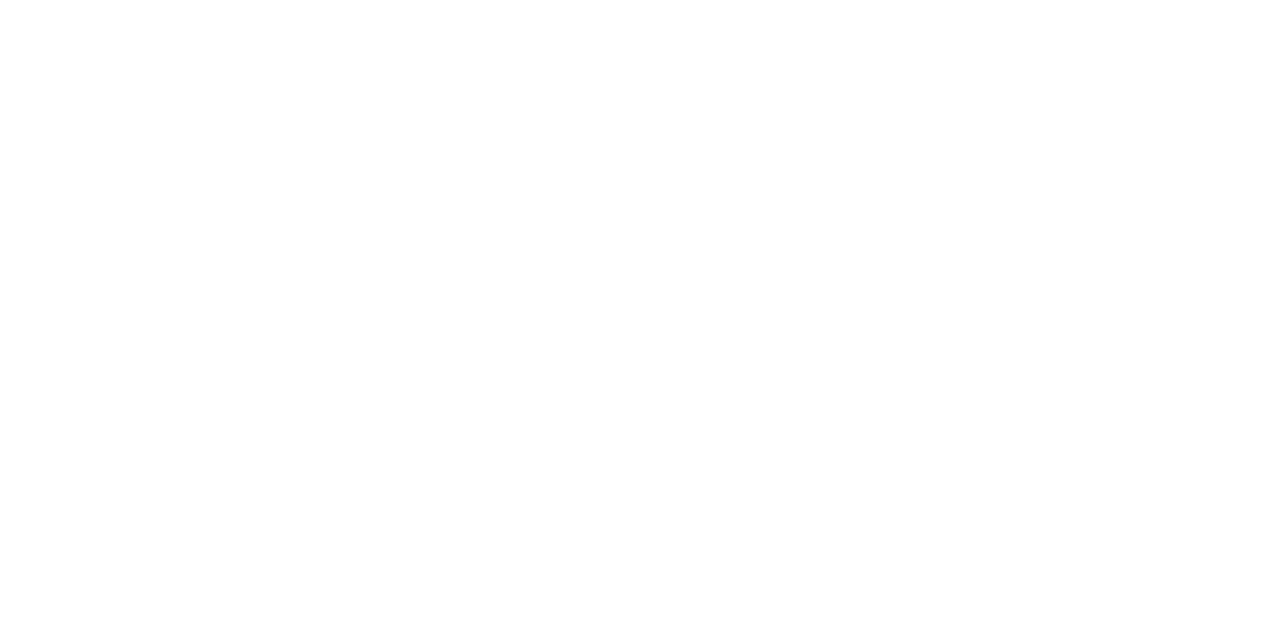
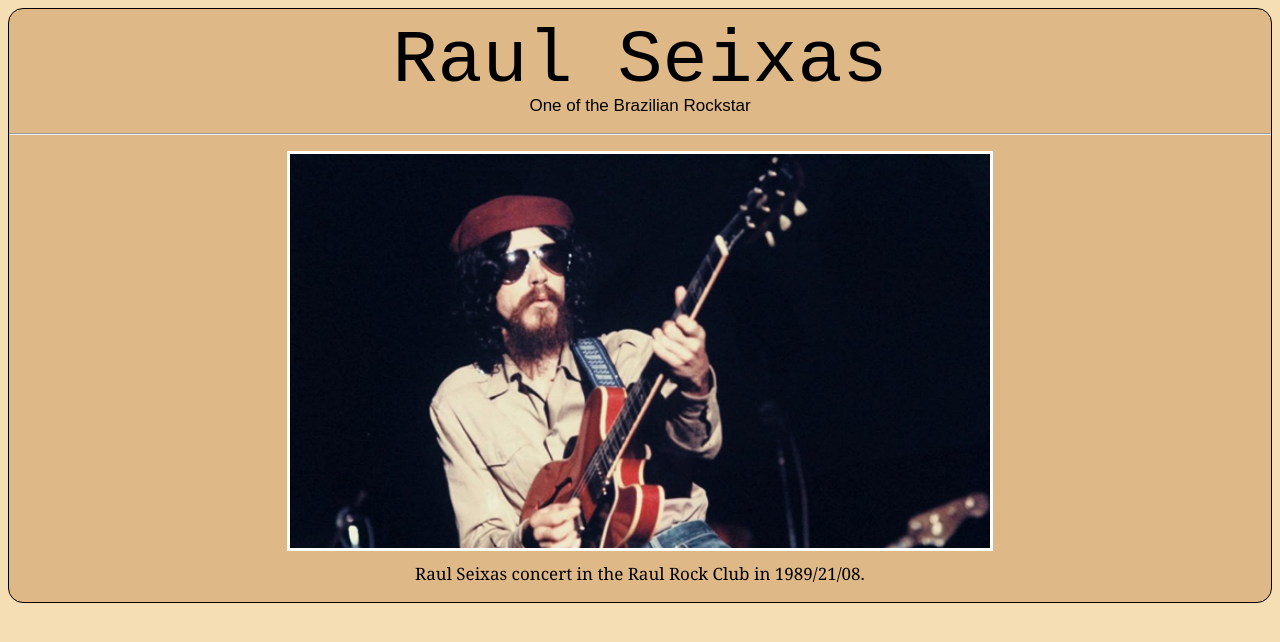
Before and after one commit to albertKCR/tribute-page-codecamp, a plain HTML site: page index.html in a window 1280 px wide. Drawn offline with Linux system fonts and the light colour scheme.

Commit message:
title and image

```diff
--- a/index.html
+++ b/index.html
@@ -1,12 +1,68 @@
 <!DOCTYPE html>
 <html lang="en">
 <head>
+    <title>Raul Seixas</title>
     <meta charset="UTF-8">
     <style>
+        body{
+            background-color: #F5DEB3;
+        }
+        #main{
+            background-color: #DEB887;
+            border-radius: 15px;
+            border-color: black;
+            border-style: solid;
+            border-width: 1px;
+        }
+        #title{
+            color: #000000;
 
+            text-align: center;
+            margin-left: auto;
+            margin-right: auto;
+            margin-top: 10px;
+            font-size: 75px;
+            font-family: monospace;
+            width: 70%;
+        }
+        #subtitle{
+            color: black;
+            font-size: 17px;
+            margin-top: -8px;
+            font-family:sans-serif;
+        }
+        #img-div{
+
+        }
+        #image{
+            width: 700px;
+            display: block;
+            margin-left: auto;
+            margin-right: auto;
+            border-color: white;
+            border-width: 3px;
+            border-style: solid;
+        }
+        #img-caption{
+            margin-top: -5px;
+            font-family: Cambria;
+            text-align: center;
+            font-size: 17px;
+        }
+        #tribute-info{}
+        #tribute-link{}
     </style>
 </head>
 <body>
-
+    <main id="main">
+        <div id="title">Raul Seixas <p id="subtitle">One of the Brazilian Rockstar</p></div>
+        <hr>
+        <figure id="img-div">
+            <img id="image" src="raul.jpg" alt="Raul Seixa in a live show">
+        </figure>
+        <p id="img-caption">Raul Seixas concert in the Raul Rock Club in 1989/21/08.</p>
+        <p id="tribute-info"></p>
+        <a id="tribute-link" href="" target="_blank"></a>
+    </main>
 </body>
 </html>
```
Also changed, not shown: raul.jpg (added).
